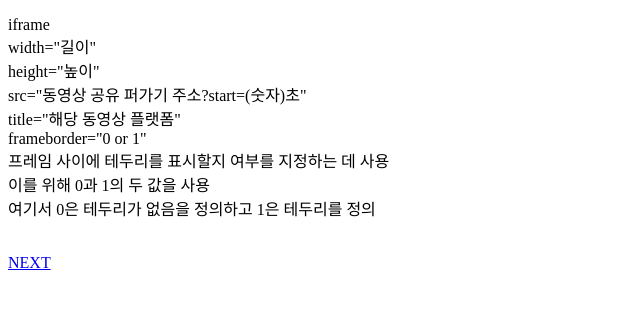
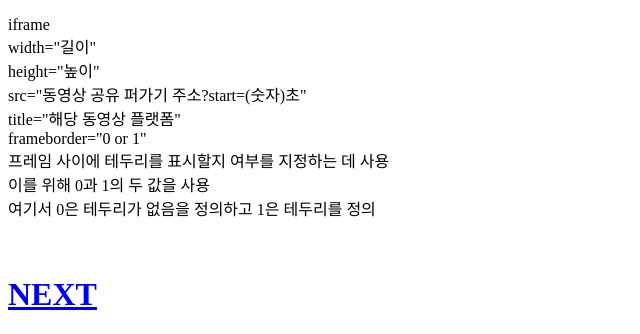
Before and after one commit to hoolabet/web1, a plain HTML site: page 1.html in a window 1280 px wide. Shown: the part 2060-2394 px from the top of the page, without its empty margins (0-640 px from the left). Before the commit the page ends 2340 px from the top, so only its background shows below. Drawn offline with Linux system fonts and the light colour scheme; a script that the page names is missing.

Commit message:
Add files via upload

```diff
--- a/1.html
+++ b/1.html
@@ -18,7 +18,8 @@
   title="WEB">WEB</a></h1>
 <br>
 <br>
-<br><h1>HTML - TAG</h1> <br>태그 찾는 사이트 https://www.w3.org/
+<br><h1>HTML - TAG</h1>
+<br>태그 찾는 사이트 https://www.w3.org/
 <br>title = 제목 지정 , 검색엔진이 웹페이지를 분석할 때 가장중요
 <br>meta charset="utf-8" = 웹페이지가 저장된 문자 표현방식
 <br>head = 본문을 설명하는 정보
@@ -125,9 +126,12 @@ title="네이버(새창)">
   </script>
   <!--End of Tawk.to Script-->
 </p>
-<br><a
+<br>
+<h1>
+<a
 href="https://hoolabet.github.io/web1/2.html"
 title="CSS">
 NEXT</a>
+</h1>
 </body>
 </html>
```
Also changed, not shown: 2.html (+2 -0 lines), 3.html (+2 -0 lines), index.html (+2 -0 lines).
